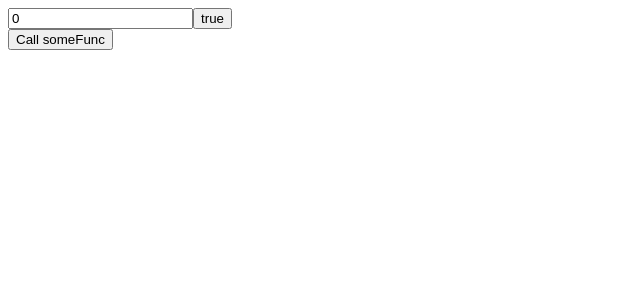
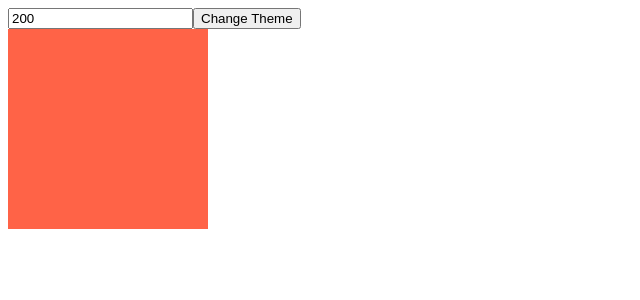
Before and after one commit to bohongu/hooks, a React (Create React App) app: page / in a window 1280 px wide. Shown: the top 300 px of the page, without its empty margins (0-640 px from the left). Built offline with nearby package versions, Linux system fonts and the light colour scheme.

Commit message:
useCallback finish

```diff
--- a/src/App.js
+++ b/src/App.js
@@ -8,9 +8,10 @@ import Context from "./Context";
 import Memo from "./Memo";
 import Memo2 from "./Memo2";
 import Callback from "./Callback";
+import Callback2 from "./Callback2";
 
 function App() {
-  return <Callback />;
+  return <Callback2 />;
 }
 
 export default App;
--- /dev/null
+++ b/src/Callback2.js
@@ -0,0 +1,31 @@
+import React, { useCallback, useState } from "react";
+import Box from "./component/Box";
+
+const Callback2 = () => {
+  const [size, setSzies] = useState(200);
+  const [isDark, setIsDark] = useState(false);
+
+  const createBoxStyle = useCallback(() => {
+    return {
+      backgroundColor: "tomato",
+      width: `${size}px`,
+      height: `${size}px`,
+    };
+  }, [size]);
+
+  return (
+    <div style={{ background: isDark ? "black" : "white" }}>
+      <input
+        type="number"
+        value={size}
+        onChange={(event) => {
+          setSzies(event.target.value);
+        }}
+      />
+      <button onClick={() => setIsDark((prev) => !prev)}>Change Theme</button>
+      <Box createBoxStyle={createBoxStyle} />
+    </div>
+  );
+};
+
+export default Callback2;
--- /dev/null
+++ b/src/component/Box.js
@@ -0,0 +1,14 @@
+import React, { useEffect, useState } from "react";
+
+const Box = ({ createBoxStyle }) => {
+  const [style, setStyle] = useState({});
+
+  useEffect(() => {
+    console.log("박스 크기 조절");
+    setStyle(createBoxStyle());
+  }, [createBoxStyle]);
+
+  return <div style={style}></div>;
+};
+
+export default Box;
```
